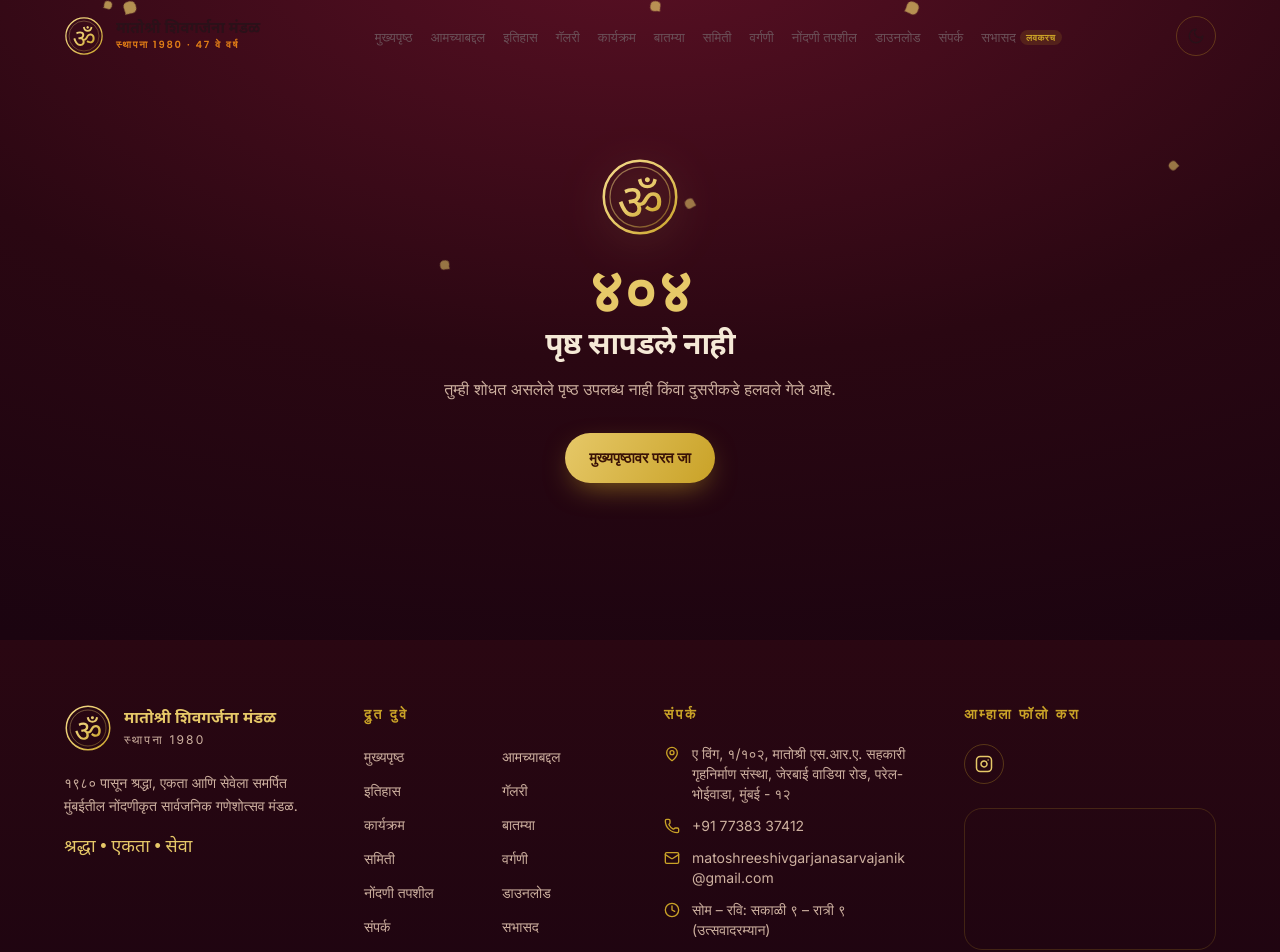
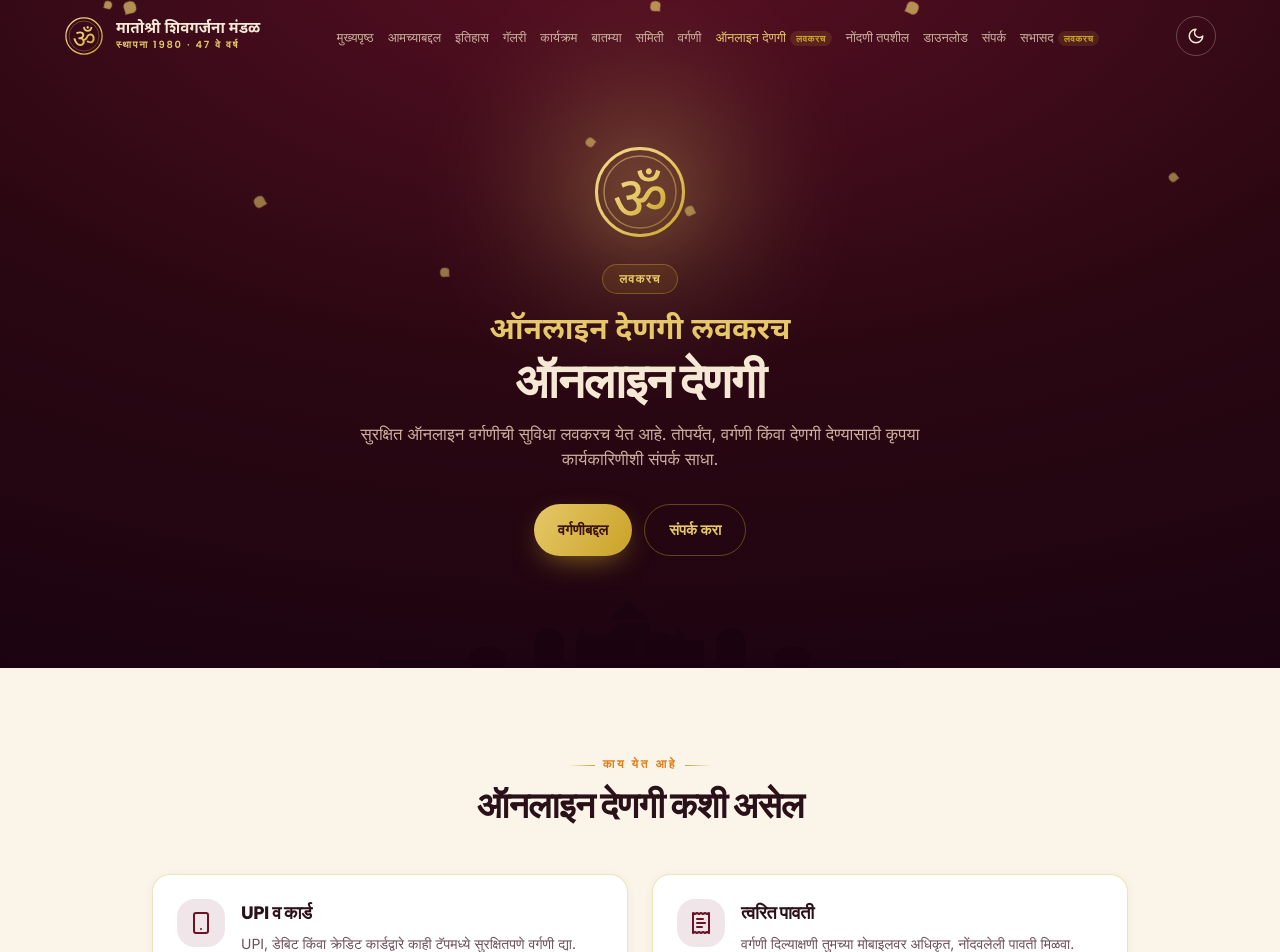
Before and after one commit to amold329-del/matoshri-shivgarjana, a Next.js app: page /online-donation in a window 1280 px wide. Before the commit this address had no page. Shown: the top 952 px of the page. Built offline with nearby package versions, Linux system fonts and the light colour scheme; grey boxes are pictures that could not be loaded.

Commit message:
Fix navbar visibility over hero in both themes; add online donation (coming soon)

```diff
--- a/content/navigation.json
+++ b/content/navigation.json
@@ -7,6 +7,11 @@
   { "label": { "en": "News", "mr": "बातम्या" }, "href": "/news" },
   { "label": { "en": "Committee", "mr": "समिती" }, "href": "/committee" },
   { "label": { "en": "Vargani", "mr": "वर्गणी" }, "href": "/vargani" },
+  {
+    "label": { "en": "Online Donation", "mr": "ऑनलाइन देणगी" },
+    "href": "/online-donation",
+    "comingSoon": true
+  },
   {
     "label": { "en": "Registration", "mr": "नोंदणी तपशील" },
     "href": "/registration"
--- /dev/null
+++ b/src/app/online-donation/page.tsx
@@ -0,0 +1,12 @@
+import type { Metadata } from "next";
+import { OnlineDonationView } from "./view";
+
+export const metadata: Metadata = {
+  title: "ऑनलाइन देणगी — लवकरच",
+  description:
+    "मातोश्री शिवगर्जना मंडळाची सुरक्षित ऑनलाइन वर्गणी व देणगी सुविधा लवकरच येत आहे. तोपर्यंत वर्गणीसाठी कार्यकारिणीशी संपर्क साधा.",
+};
+
+export default function Page() {
+  return <OnlineDonationView />;
+}
--- /dev/null
+++ b/src/app/online-donation/view.tsx
@@ -0,0 +1,137 @@
+"use client";
+
+import Link from "next/link";
+import {
+  Smartphone,
+  ReceiptText,
+  ShieldCheck,
+  HandHeart,
+} from "lucide-react";
+import { Emblem, FloatingPetals, TempleSilhouette } from "@/components/ui/decorations";
+import { Reveal } from "@/components/ui/reveal";
+import { useLanguage } from "@/components/providers/language-provider";
+import { dict } from "@/lib/i18n";
+
+export function OnlineDonationView() {
+  const { tr } = useLanguage();
+
+  const planned = [
+    {
+      icon: Smartphone,
+      title: { en: "UPI & Cards", mr: "UPI व कार्ड" },
+      body: {
+        en: "Contribute securely via UPI, debit, or credit card in a few taps.",
+        mr: "UPI, डेबिट किंवा क्रेडिट कार्डद्वारे काही टॅपमध्ये सुरक्षितपणे वर्गणी द्या.",
+      },
+    },
+    {
+      icon: ReceiptText,
+      title: { en: "Instant Receipts", mr: "त्वरित पावती" },
+      body: {
+        en: "Get an official, recorded receipt on your phone the moment you pay.",
+        mr: "वर्गणी दिल्याक्षणी तुमच्या मोबाइलवर अधिकृत, नोंदवलेली पावती मिळवा.",
+      },
+    },
+    {
+      icon: ShieldCheck,
+      title: { en: "Safe & Transparent", mr: "सुरक्षित व पारदर्शक" },
+      body: {
+        en: "Every contribution is logged and reflected in the annual accounts.",
+        mr: "प्रत्येक वर्गणी नोंदवली जाते आणि वार्षिक हिशोबात दर्शवली जाते.",
+      },
+    },
+    {
+      icon: HandHeart,
+      title: { en: "Support the Utsav", mr: "उत्सवाला हातभार" },
+      body: {
+        en: "Help fund the mandap, celebrations, and our year-round social work.",
+        mr: "मंडप, उत्सव आणि वर्षभराच्या सामाजिक कार्यासाठी मदत करा.",
+      },
+    },
+  ];
+
+  return (
+    <>
+      {/* Hero */}
+      <header className="relative overflow-hidden bg-[radial-gradient(120%_120%_at_50%_-10%,#5a1024_0%,#2a0712_55%,#1b0410_100%)] pb-28 pt-36 text-center text-[var(--dark-text)]">
+        <div
+          className="pointer-events-none absolute left-1/2 top-10 h-72 w-72 -translate-x-1/2 rounded-full opacity-50 blur-3xl"
+          style={{ background: "radial-gradient(circle,#e6c868,transparent 65%)" }}
+        />
+        <FloatingPetals count={10} />
+
+        <div className="wrap relative z-10 flex flex-col items-center">
+          <Reveal>
+            <Emblem className="h-24 w-24 drop-shadow-[0_8px_24px_rgba(230,200,104,0.35)]" />
+          </Reveal>
+          <Reveal delay={0.05}>
+            <span className="mt-6 inline-block rounded-full border border-gold/40 bg-gold/10 px-4 py-1.5 text-xs font-bold uppercase tracking-widest text-gold-light">
+              {tr(dict.cta.comingSoon)}
+            </span>
+          </Reveal>
+          <Reveal delay={0.1}>
+            <p className="mt-5 font-mr text-2xl font-semibold text-gold-light sm:text-3xl">
+              ऑनलाइन देणगी लवकरच
+            </p>
+          </Reveal>
+          <Reveal delay={0.15}>
+            <h1 className="mt-2 font-display text-4xl font-extrabold tracking-tight sm:text-5xl">
+              {tr({ en: "Online Donation", mr: "ऑनलाइन देणगी" })}
+            </h1>
+          </Reveal>
+          <Reveal delay={0.2}>
+            <p className="mx-auto mt-4 max-w-xl text-[1.05rem] text-[var(--dark-text-soft)]">
+              {tr({
+                en: "Secure online contributions are on the way. Until then, please contact the committee to offer your vargani or donation.",
+                mr: "सुरक्षित ऑनलाइन वर्गणीची सुविधा लवकरच येत आहे. तोपर्यंत, वर्गणी किंवा देणगी देण्यासाठी कृपया कार्यकारिणीशी संपर्क साधा.",
+              })}
+            </p>
+          </Reveal>
+          <Reveal delay={0.25}>
+            <div className="mt-8 flex flex-wrap justify-center gap-3">
+              <Link href="/vargani" className="btn btn-gold">
+                {tr({ en: "About Vargani", mr: "वर्गणीबद्दल" })}
+              </Link>
+              <Link href="/contact" className="btn btn-outline !border-gold/40 !text-gold-light">
+                {tr(dict.cta.contactUs)}
+              </Link>
+            </div>
+          </Reveal>
+        </div>
+
+        <TempleSilhouette className="absolute bottom-0 left-0 h-20 w-full text-[#1b0410] opacity-90" />
+      </header>
+
+      {/* Planned features */}
+      <section className="bg-bg py-20">
+        <div className="wrap max-w-5xl">
+          <Reveal className="mb-12 text-center">
+            <span className="eyebrow">{tr({ en: "What's Coming", mr: "काय येत आहे" })}</span>
+            <h2 className="mt-3 font-display text-3xl font-extrabold text-ink sm:text-4xl">
+              {tr({ en: "How Online Donation Will Work", mr: "ऑनलाइन देणगी कशी असेल" })}
+            </h2>
+          </Reveal>
+          <div className="grid gap-6 sm:grid-cols-2">
+            {planned.map((p, i) => (
+              <Reveal key={p.title.en} delay={(i % 2) * 0.08}>
+                <article className="card-surface flex h-full gap-4 p-6">
+                  <span className="grid h-12 w-12 shrink-0 place-items-center rounded-xl bg-maroon/10 text-maroon">
+                    <p.icon className="h-6 w-6" />
+                  </span>
+                  <div>
+                    <h3 className="font-display text-lg font-bold text-ink">
+                      {tr(p.title)}
+                    </h3>
+                    <p className="mt-1.5 text-sm leading-relaxed text-ink-soft">
+                      {tr(p.body)}
+                    </p>
+                  </div>
+                </article>
+              </Reveal>
+            ))}
+          </div>
+        </div>
+      </section>
+    </>
+  );
+}
--- a/src/components/layout/navbar.tsx
+++ b/src/components/layout/navbar.tsx
@@ -56,10 +56,20 @@ export function Navbar() {
         <Link href="/" className="flex items-center gap-3">
           <Emblem className="h-10 w-10 shrink-0" />
           <span className="leading-tight">
-            <span className="block font-mr text-[0.95rem] font-bold text-ink">
+            <span
+              className={cn(
+                "block font-mr text-[0.95rem] font-bold transition-colors",
+                scrolled ? "text-ink" : "text-[var(--dark-text)]",
+              )}
+            >
               {tr(settings.org.nameShort)}
             </span>
-            <span className="block font-display text-[0.62rem] font-semibold uppercase tracking-[0.18em] text-saffron">
+            <span
+              className={cn(
+                "block font-display text-[0.62rem] font-semibold uppercase tracking-[0.18em] transition-colors",
+                scrolled ? "text-saffron" : "text-gold-light",
+              )}
+            >
               स्थापना {settings.org.established} · {settings.org.yearsCount} वे वर्ष
             </span>
           </span>
@@ -74,10 +84,14 @@ export function Navbar() {
                 <Link
                   href={item.href}
                   className={cn(
-                    "relative whitespace-nowrap rounded-full px-2 py-2 text-[0.82rem] font-medium transition-colors",
+                    "relative whitespace-nowrap rounded-full px-1.5 py-2 text-[0.8rem] font-medium transition-colors",
                     active
-                      ? "text-saffron"
-                      : "text-ink-soft hover:text-saffron",
+                      ? scrolled
+                        ? "text-saffron"
+                        : "text-gold-light"
+                      : scrolled
+                        ? "text-ink-soft hover:text-saffron"
+                        : "text-[var(--dark-text-soft)] hover:text-[var(--dark-text)]",
                   )}
                 >
                   {tr(item.label)}
@@ -94,13 +108,18 @@ export function Navbar() {
 
         {/* Right controls */}
         <div className="flex items-center gap-2">
-          <ThemeToggle />
+          <ThemeToggle onDark={!scrolled} />
           <button
             type="button"
             aria-label="Open menu"
             aria-expanded={open}
             onClick={() => setOpen((o) => !o)}
-            className="grid h-10 w-10 place-items-center rounded-full border border-card-border text-ink xl:hidden"
+            className={cn(
+              "grid h-10 w-10 place-items-center rounded-full border transition-colors xl:hidden",
+              scrolled
+                ? "border-card-border text-ink"
+                : "border-white/25 text-[var(--dark-text)]",
+            )}
           >
             {open ? <X className="h-5 w-5" /> : <Menu className="h-5 w-5" />}
           </button>
--- a/src/components/layout/theme-toggle.tsx
+++ b/src/components/layout/theme-toggle.tsx
@@ -2,6 +2,7 @@
 
 import { useTheme } from "next-themes";
 import { Moon, Sun } from "lucide-react";
+import { cn } from "@/lib/utils";
 
 /**
  * Light/dark switch.
@@ -13,7 +14,7 @@ import { Moon, Sun } from "lucide-react";
  * mismatch. The click handler reads the live DOM class, so it works even before
  * React finishes hydrating.
  */
-export function ThemeToggle() {
+export function ThemeToggle({ onDark = false }: { onDark?: boolean }) {
   const { setTheme } = useTheme();
 
   return (
@@ -24,7 +25,12 @@ export function ThemeToggle() {
         const isDark = document.documentElement.classList.contains("dark");
         setTheme(isDark ? "light" : "dark");
       }}
-      className="grid h-10 w-10 place-items-center rounded-full border border-card-border text-ink transition-colors hover:border-gold hover:text-saffron"
+      className={cn(
+        "grid h-10 w-10 place-items-center rounded-full border transition-colors",
+        onDark
+          ? "border-white/25 text-[var(--dark-text)] hover:border-gold hover:text-gold-light"
+          : "border-card-border text-ink hover:border-gold hover:text-saffron",
+      )}
     >
       {/* Shown in dark mode (tap to switch to light) */}
       <Sun className="hidden h-[18px] w-[18px] dark:block" />
```
